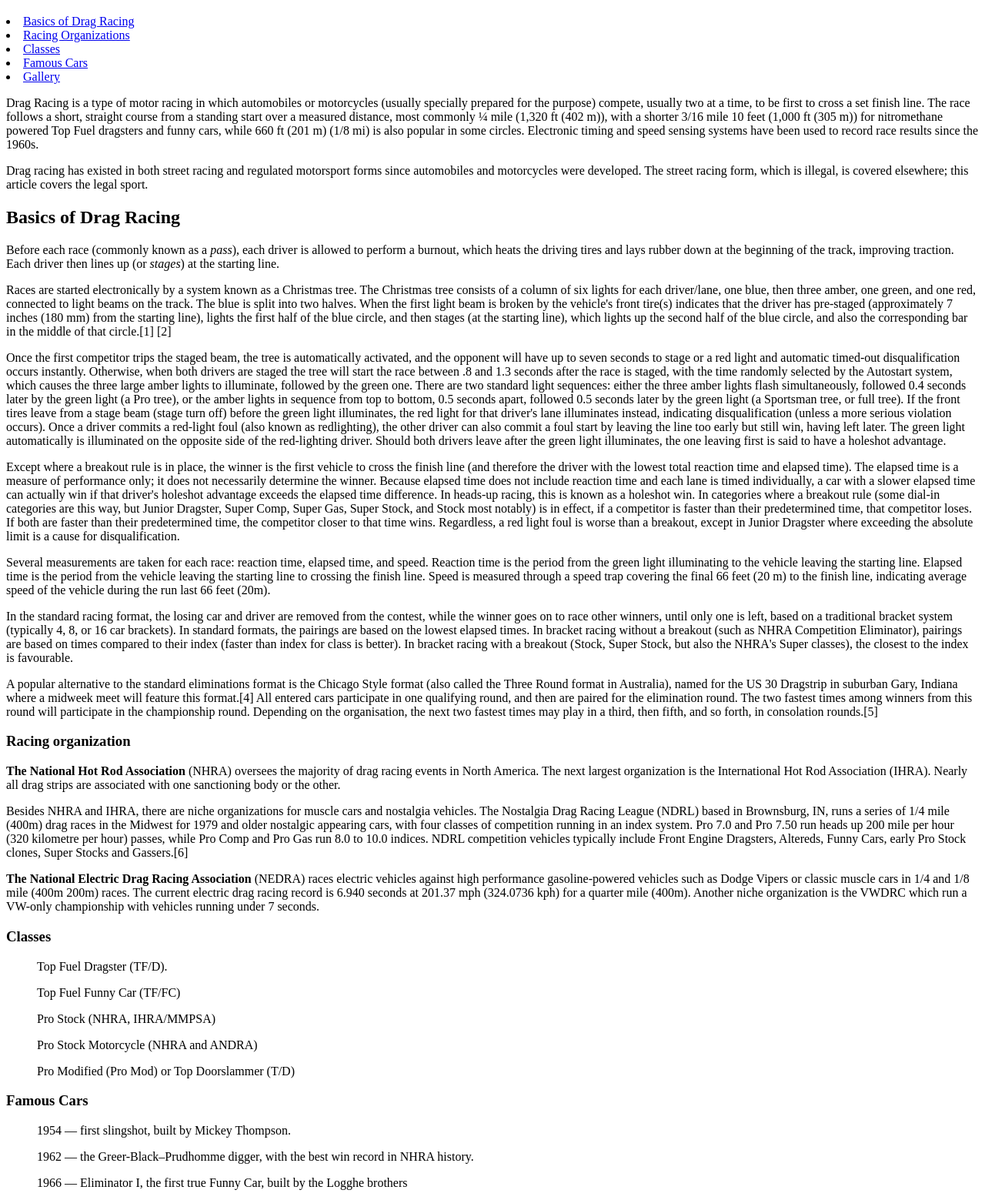
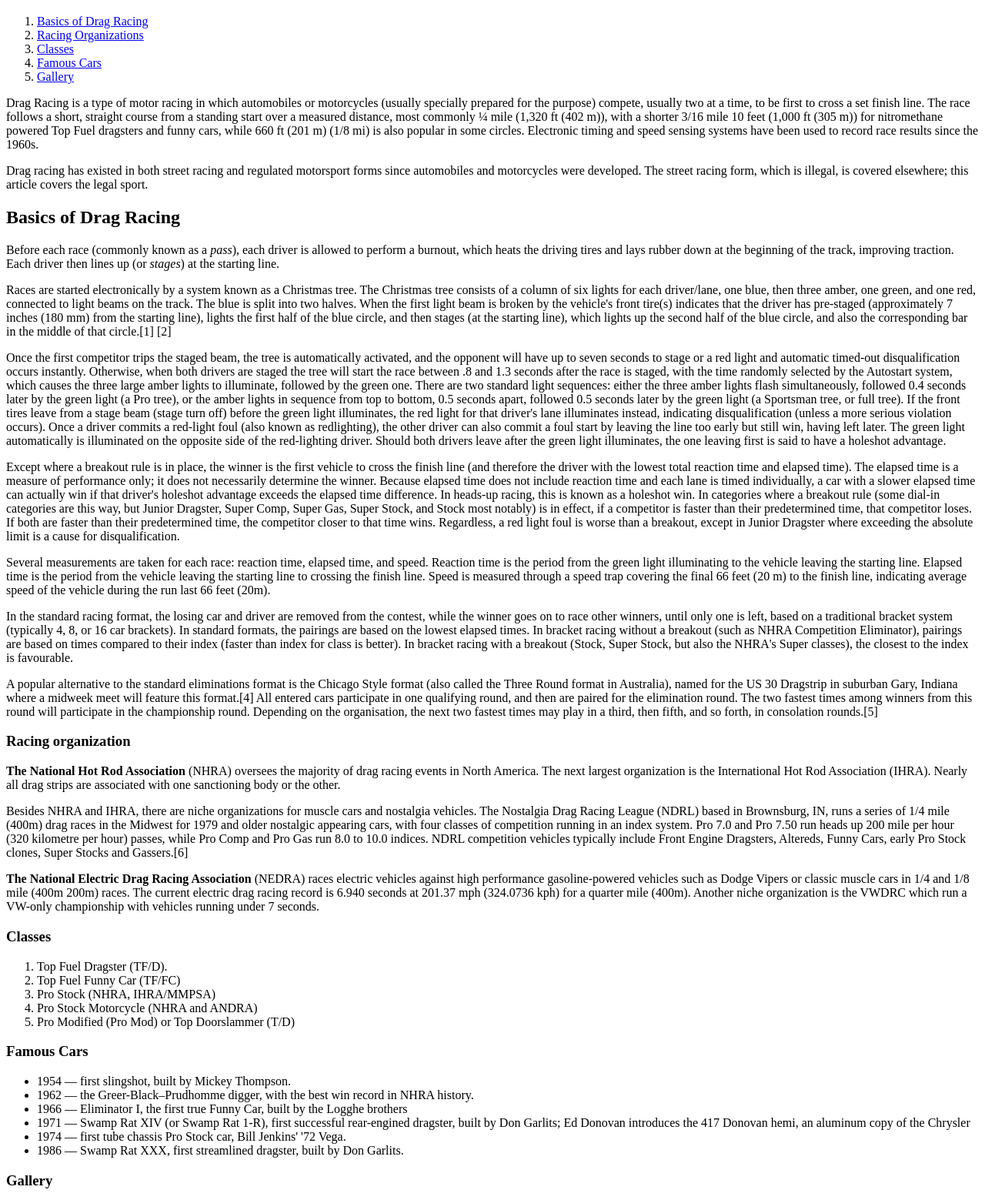
Before and after one commit to Specialkidsrock/dws-1, a plain HTML site: page Project1/Index.html in a window 1280 px wide. Shown: the part 61-1620 px from the top of the page at 77% size. Drawn offline with Linux system fonts and the light colour scheme.

Commit message:
updated
updated

```diff
--- a/Project 1/Index.html
+++ b/Project1/Index.html
@@ -7,13 +7,13 @@
 		<body>
 
 
-    		<h1 id="top of page">Drag Racing</h1>
+    		<h1 id="top_of_page">Drag Racing</h1>
 
-    			<li><a href="#basics of racing">Basics of Drag Racing</a></li>
-    			<li><a href="#racing organization">Racing Organizations</a></li>
+    			<ol><li><a href="#basics_of_racing">Basics of Drag Racing</a></li>
+    			<li><a href="#racing_organization">Racing Organizations</a></li>
 				<li><a href="#classes">Classes</a></li>
-				<li><a href="#famous cars">Famous Cars</a></li>
-				<li><a href="#gallery">Gallery</a></li>
+				<li><a href="#famous_cars">Famous Cars</a></li>
+				<li><a href="#gallery">Gallery</a></li></ol>
 
     				<p>Drag Racing is a type of motor racing in which automobiles or
     				motorcycles (usually specially prepared for the purpose) compete,
@@ -30,7 +30,7 @@
 					The street racing form, which is illegal, is covered elsewhere; this
 					article covers the legal sport.</p>
 
-    		<h2 id="basics of racing">Basics of Drag Racing</h2>
+    		<h2 id="basics_of_racing">Basics of Drag Racing</h2>
 
     				<p>Before each race (commonly known as a <em>pass</em>), each driver
     				is allowed to perform a burnout, which heats the driving tires and
@@ -48,7 +48,7 @@
 					the second half of the blue circle, and also the corresponding bar in
 					the middle of that circle.[1] [2]</p>
 
-					Once the first competitor trips the staged beam, the tree is
+					<p>Once the first competitor trips the staged beam, the tree is
 					automatically activated, and the opponent will have up to seven
 					seconds to stage or a red light and automatic timed-out
 					disqualification occurs instantly. Otherwise, when both drivers are
@@ -95,7 +95,7 @@
 					covering the final 66 feet (20 m) to the finish line, indicating
 					average speed of the vehicle during the run last 66 feet (20m).</p>
 
-					In the standard racing format, the losing car and driver are removed
+					<p>In the standard racing format, the losing car and driver are removed
 					from the contest, while the winner goes on to race other winners,
 					until only one is left, based on a traditional bracket system
 					(typically 4, 8, or 16 car brackets). In standard formats, the
@@ -116,7 +116,7 @@
 					the next two fastest times may play in a third, then fifth, and so
 					forth, in consolation rounds.[5]</p>
 
-    		<h3 id="racing organization">Racing organization</h3>
+    		<h3 id="racing_organization">Racing organization</h3>
 
     				<p><strong>The National Hot Rod Association</strong> (NHRA) oversees
     				the majority of drag racing events in North America. The next largest
@@ -143,36 +143,36 @@
 					run a VW-only championship with vehicles running under 7 seconds.</p>
 
     		<h3 id="classes">Classes</h3>
-    			<ol>Top Fuel Dragster (TF/D). </ol>
-    			<ol>Top Fuel Funny Car (TF/FC)</ol>
-    			<ol>Pro Stock (NHRA, IHRA/MMPSA)</ol>
-    			<ol>Pro Stock Motorcycle (NHRA and ANDRA)</ol>
-    			<ol>Pro Modified (Pro Mod) or Top Doorslammer (T/D)</ol>
+    			<ol><li>Top Fuel Dragster (TF/D). </li>
+    			<li>Top Fuel Funny Car (TF/FC)</li>
+    			<li>Pro Stock (NHRA, IHRA/MMPSA)</li>
+    			<li>Pro Stock Motorcycle (NHRA and ANDRA)</li>
+    			<li>Pro Modified (Pro Mod) or Top Doorslammer (T/D)</li></ol>
 
-    		<h3 id="famous cars">Famous Cars</h3>
-    			<ul>1954 — first slingshot, built by Mickey Thompson.</ul>
+    		<h3 id="famous_cars">Famous Cars</h3>
+    			<ul><li>1954 — first slingshot, built by Mickey Thompson.</li>
 
-    			<ul>1962 — the Greer-Black–Prudhomme digger, with the best win record in
-    			NHRA history.</ul>
+    			<li>1962 — the Greer-Black–Prudhomme digger, with the best win record in
+    			NHRA history.</li>
 
-    			<ul>1966 — Eliminator I, the first true Funny Car, built by the Logghe
-    			brothers</ul>
+    			<li>1966 — Eliminator I, the first true Funny Car, built by the Logghe
+    			brothers</li>
 
-    			<ul>1971 — Swamp Rat XIV (or Swamp Rat 1-R), first successful rear-engined
+    			<li>1971 — Swamp Rat XIV (or Swamp Rat 1-R), first successful rear-engined
     			dragster, built by Don Garlits; Ed Donovan introduces the 417 Donovan
-    			hemi, an aluminum copy of the Chrysler</ul>
+    			hemi, an aluminum copy of the Chrysler</li>
 
-    			<ul>1974 — first tube chassis Pro Stock car, Bill Jenkins' '72 Vega.</ul>
+    			<li>1974 — first tube chassis Pro Stock car, Bill Jenkins' '72 Vega.</li>
 
-    			<ul>1986 — Swamp Rat XXX, first streamlined dragster, built by Don Garlits.</ul>
+    			<li>1986 — Swamp Rat XXX, first streamlined dragster, built by Don Garlits.</li></ul>
 
 
   		 	<h3 id="gallery">Gallery</h3>
 
-  		 		<quote>"I live my life a quarter mile at a time. Nothing else matters:
+  		 		<p>"I live my life a quarter mile at a time. Nothing else matters:
   		 		not the mortgage, not the store, not my team and all their bullshit. For
   		 		those ten seconds or less, I'm free." - <em> Dominic Toretto </em>
-  				<strong>The Fast and the Furious (2001)</strong></quote>
+  				<strong>The Fast and the Furious (2001)</strong></p>
 
   		 		<figure> <a href="images/gtr.jpeg">
   		 		<img src="images/gtr-tn.jpeg" alt="English Racing GTR"/>
@@ -206,12 +206,10 @@
 
 
 
-    <blockquote></blockquote>
-    <q></q>
-    <abbr></abbr>
+
     		<br />
 			<a href="http://en.wikipedia.org/wiki/Drag_racing">Wiki on Drag Racing</a>
 			<br />
-			<a href="#top of page">Top of Page</a>
+			<a href="#top_of_page">Top of Page</a>
 	</body>
 </html>
```
Also changed, not shown: Project1/gitlinks.txt (added), Project1/images/gtr-tn.jpeg (renamed from Project 1/Images/gtr-tn.jpeg), Project1/images/gtr.jpeg (renamed from Project 1/Images/gtr.jpeg), Project1/images/magnus-tn.jpeg (renamed from Project 1/Images/magnus-tn.jpeg), Project1/images/magnus.jpeg (renamed from Project 1/Images/magnus.jpeg), Project1/images/subie-tn.jpeg (renamed from Project 1/Images/subie-tn.jpeg), Project1/images/subie.jpeg (renamed from Project 1/Images/subie.jpeg), Project1/images/voodoo-tn.jpeg (renamed from Project 1/Images/voodoo-tn.jpeg), Project1/images/voodoo.jpeg (renamed from Project 1/Images/voodoo.jpeg), Project1/images/vw_slammed-tn.jpeg (renamed from Project 1/Images/vw_slammed-tn.jpeg), Project1/images/vw_slammed.jpeg (renamed from Project 1/Images/vw_slammed.jpeg), 1 other file.
